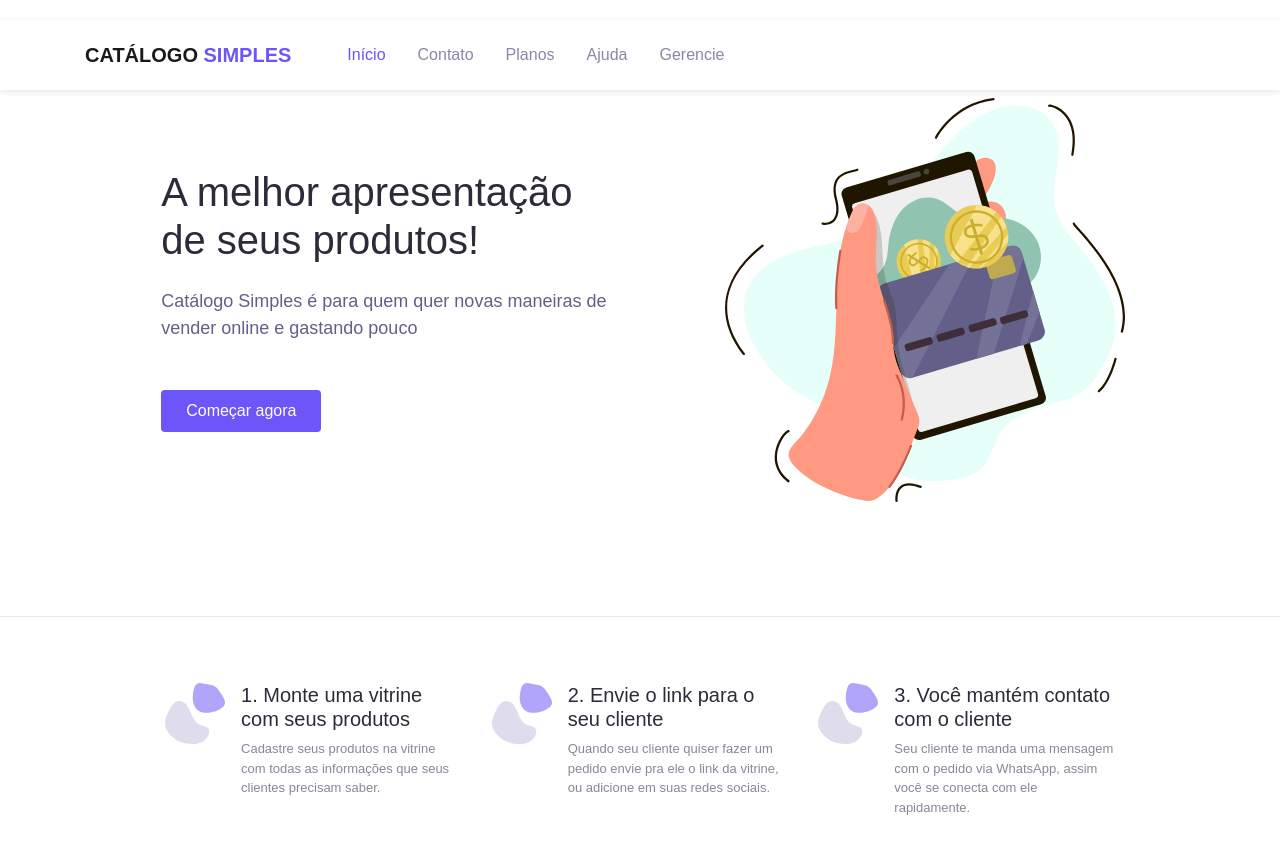
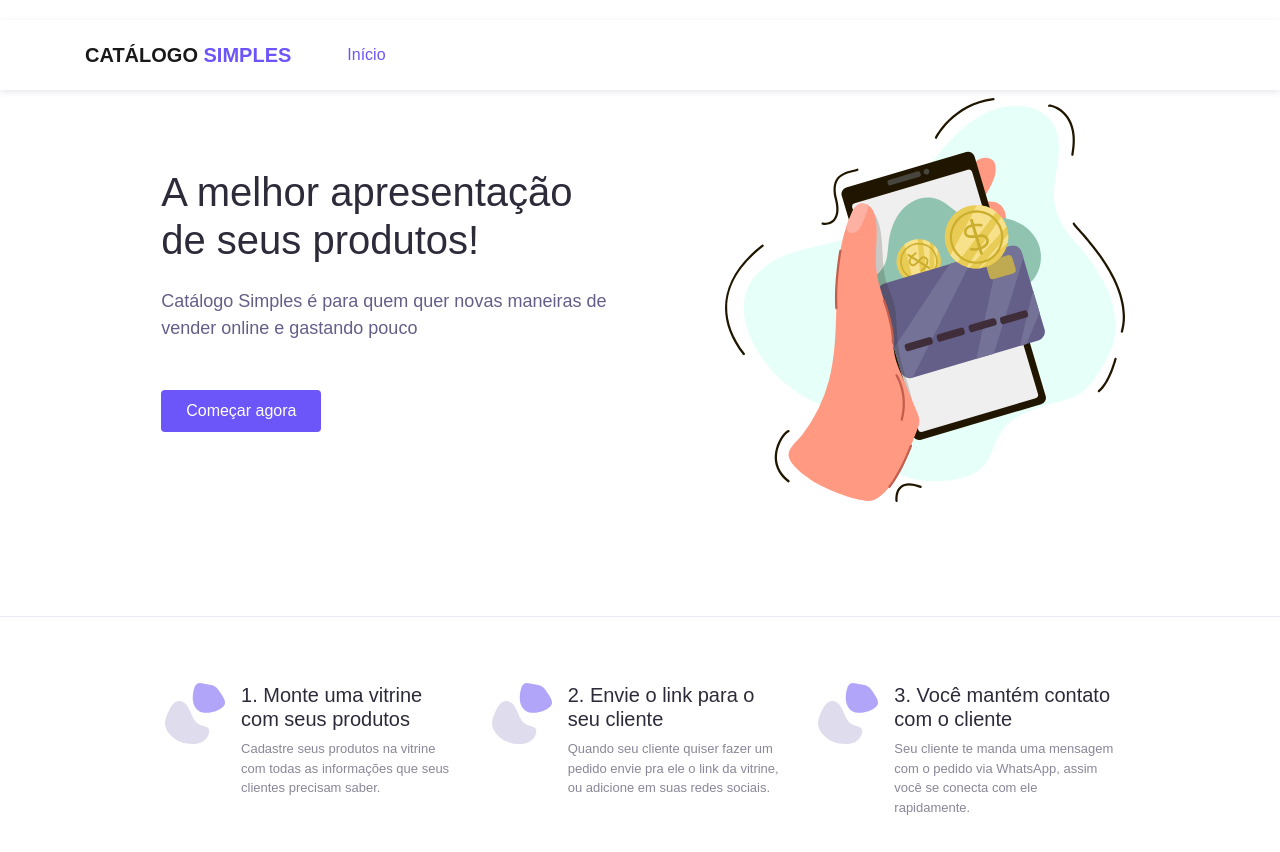
Before and after one commit to rafaeusilvar/page-simple-catalog, a plain HTML site: page page-simple-catalog/index.html in a window 1280 px wide. Shown: the top 852 px of the page. Drawn offline with Linux system fonts and the light colour scheme; files whose address does not match are found by name.

Commit message:
att inf.

```diff
--- a/page-simple-catalog/index.html
+++ b/page-simple-catalog/index.html
@@ -42,16 +42,16 @@
               <a href="index.html" class="nav-link">Início</a>
             </li>
             <li class="nav-item">
-              <a href="about.html" class="nav-link">Contato</a>
+              <!-- <a href="about.html" class="nav-link">Contato</a> -->
             </li>
             <li class="nav-item">
-              <a href="services.html" class="nav-link">Planos</a>
+              <!-- <a href="services.html" class="nav-link">Planos</a> -->
             </li>
             <li class="nav-item">
-              <a href="blog.html" class="nav-link">Ajuda</a>
+              <!-- <a href="blog.html" class="nav-link">Ajuda</a> -->
             </li>
             <li class="nav-item">
-              <a href="contact.html" class="nav-link">Gerencie</a>
+              <!-- <a href="contact.html" class="nav-link">Gerencie</a> -->
             </li>
           </ul>
 
@@ -470,7 +470,7 @@
         <div class="text-center">
           <a href="blog.html" class="btn btn-outline-primary rounded-pill">Discover More</a>
         </div>
-      </div> <!-- .container -->-->
+      </div> <!-- .container -->
     </div> <!-- .page-section -->
   <!--
     <div class="page-section client-section">
```
